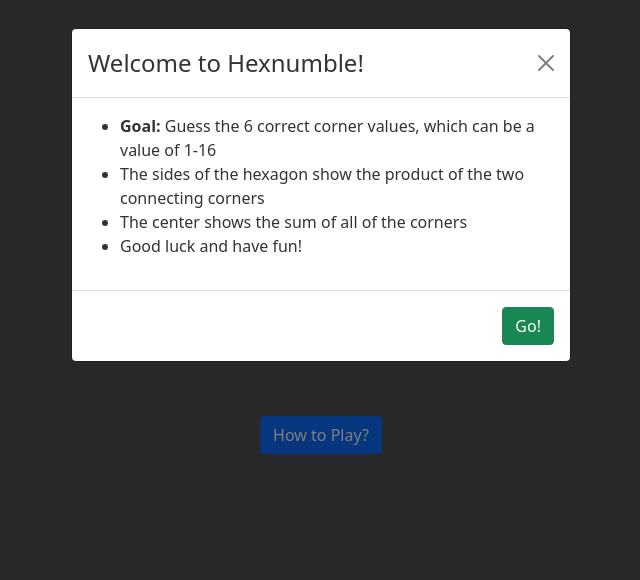
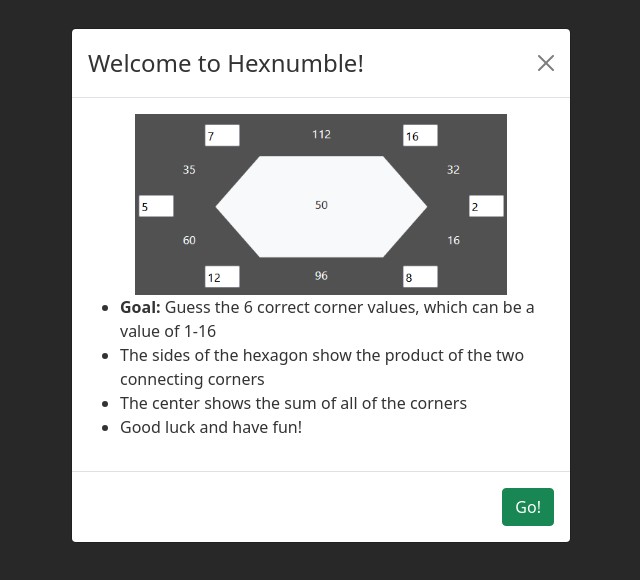
Before and after one commit to implodingduck/hexnumble, a React (Create React App) app: page / in a window 1280 px wide. Shown: the top 580 px of the page, without its empty margins (319-959 px from the left). Built offline with nearby package versions, Linux system fonts and the light colour scheme.

Commit message:
adding sample image

```diff
--- a/src/App.js
+++ b/src/App.js
@@ -171,6 +171,9 @@ function App() {
         </Modal.Header>
 
         <Modal.Body>
+          <div style={{ textAlign: "center"}}>
+            <img src="/hexnumble/samplehexnumble.png"  style={{ width: "80%"}} />
+          </div>
           <ul>
             <li><b>Goal:</b> Guess the 6 correct corner values, which can be a value of 1-16</li>
             <li>The sides of the hexagon show the product of the two connecting corners</li>
```
